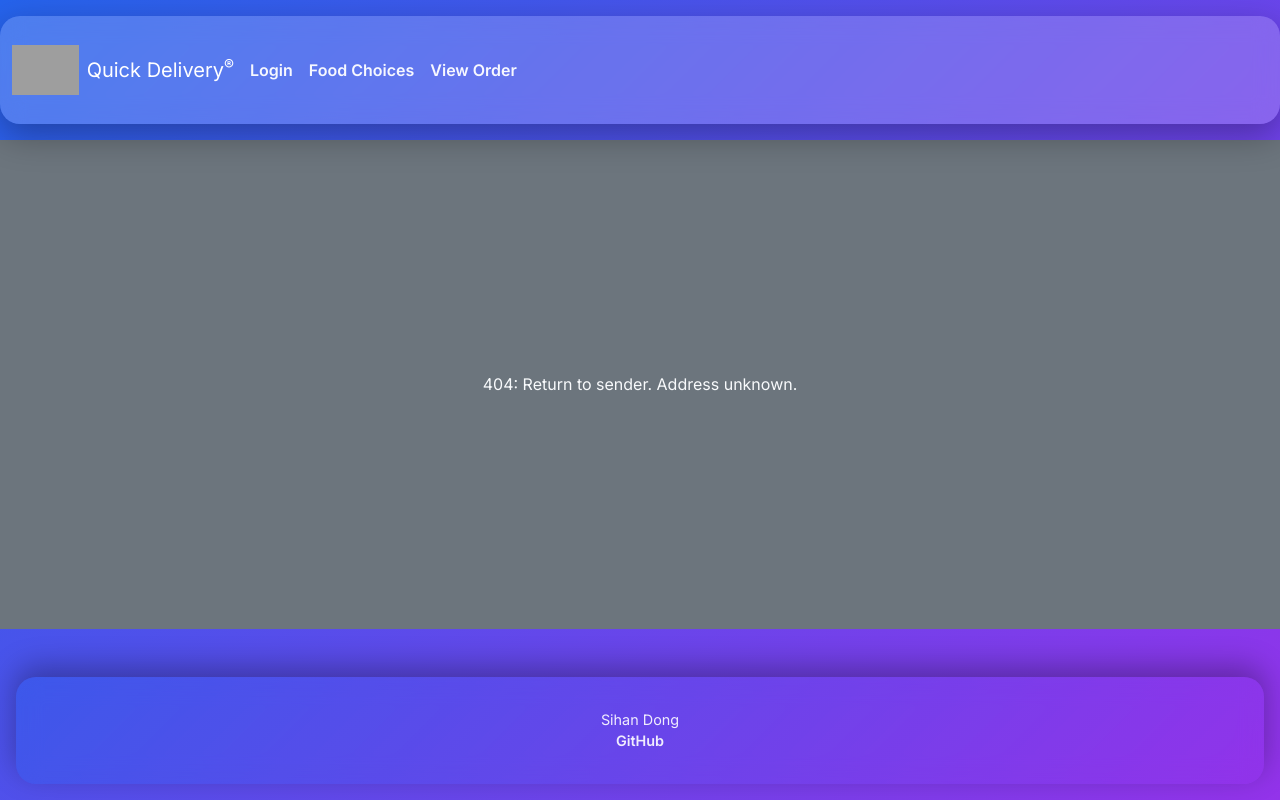
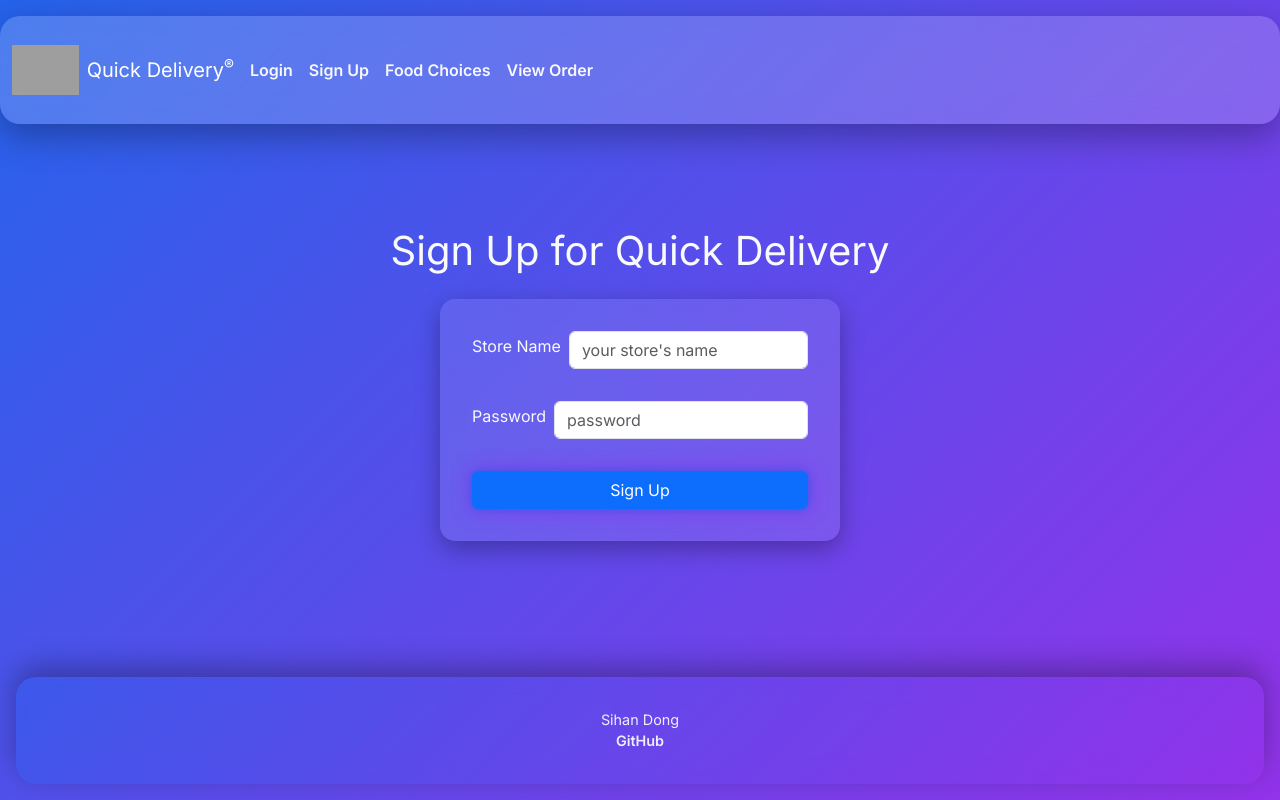
Before and after one commit to Sihan-Dong2007/QuickDeliver, a React (Vite) app: page /signup in a window 1280 px wide. Before the commit this address had no page. Built offline with nearby package versions, Linux system fonts and the light colour scheme; grey boxes are pictures that could not be loaded.

Commit message:
add a sign up interface

```diff
--- a/src/app.jsx
+++ b/src/app.jsx
@@ -1,15 +1,16 @@
-import React from 'react';
+import React, { useState } from 'react';
 import 'bootstrap/dist/css/bootstrap.min.css';
 import './app.css';
 
 import { BrowserRouter, NavLink, Route, Routes } from 'react-router-dom';
 import { Login } from './login/login';
+import { SignUp } from './signup/signup';
 import { Choices } from './choices/choices';
 import { Table } from './table/table';
 
+export default function App() {
+  const [currentUser, setCurrentUser] = useState(null); // 保存当前登录商店名
 
-
-export default function App() {
   return (
     <BrowserRouter>
       <div className="body">
@@ -17,9 +18,7 @@ export default function App() {
           <nav className="navbar navbar-dark">
             <div className="navbar-brand d-flex align-items-center gap-2">
               <img src="/logo.png" alt="Quick Delivery Logo" className="logo" />
-            <span>
-                Quick Delivery<sup>&reg;</sup>
-            </span>
+              <span>Quick Delivery<sup>&reg;</sup></span>
             </div>
 
             <menu className="navbar-nav flex-row gap-3">
@@ -29,27 +28,37 @@ export default function App() {
                 </NavLink>
               </li>
               <li className="nav-item">
-              <NavLink className="nav-link" to="choices">
+                <NavLink className="nav-link" to="/signup">
+                  Sign Up
+                </NavLink>
+              </li>
+              <li className="nav-item">
+                <NavLink className="nav-link" to="/choices">
                   Food Choices
                 </NavLink>
               </li>
               <li className="nav-item">
-              <NavLink className="nav-link" to="table">
+                <NavLink className="nav-link" to="/table">
                   View Order
                 </NavLink>
               </li>
             </menu>
+
+            {currentUser && (
+              <div className="text-light">
+                Logged in as: <strong>{currentUser}</strong>
+              </div>
+            )}
           </nav>
         </header>
 
-
         <Routes>
-        <Route path='/' element={<Login />} exact />
-        <Route path='/choices' element={<Choices />} />
-        <Route path='/table' element={<Table />} />
-        <Route path='*' element={<NotFound />} />
+          <Route path="/" element={<Login setCurrentUser={setCurrentUser} />} />
+          <Route path="/signup" element={<SignUp />} />
+          <Route path="/choices" element={<Choices currentUser={currentUser} />} />
+          <Route path="/table" element={<Table currentUser={currentUser} />} />
+          <Route path="*" element={<NotFound />} />
         </Routes>
-
 
         <footer className="mt-5">
           <div className="container-fluid text-center py-3">
@@ -69,5 +78,9 @@ export default function App() {
 }
 
 function NotFound() {
-  return <main className="container-fluid bg-secondary text-center">404: Return to sender. Address unknown.</main>;
+  return (
+    <main className="container-fluid bg-secondary text-center">
+      404: Return to sender. Address unknown.
+    </main>
+  );
 }
--- a/src/login/login.jsx
+++ b/src/login/login.jsx
@@ -1,45 +1,35 @@
-import React, { useState, useEffect } from 'react';
+import React, { useState } from 'react';
 import { useNavigate } from 'react-router-dom';
 import 'bootstrap/dist/css/bootstrap.min.css';
-
-
+import '../app.css';
 
 export function Login() {
-  const navigate = useNavigate();
-
   const [store, setStore] = useState('');
   const [password, setPassword] = useState('');
   const [error, setError] = useState('');
 
-  useEffect(() => {
-    const savedStore = localStorage.getItem('storeName');
-    if (savedStore) {
-      setStore(savedStore);
+  const navigate = useNavigate();
+
+  const handleLogin = (e) => {
+    e.preventDefault();
+
+    const users = JSON.parse(localStorage.getItem('users')) || [];
+    const user = users.find(u => u.store === store && u.password === password);
+
+    if (user) {
+      localStorage.setItem('currentUser', store);
+      setError('');
+      navigate('/choices');
+    } else {
+      setError('Store name or password is incorrect. Please Sign Up if you are new.');
     }
-  }, []);
-
-  function handleLogin(event) {
-    event.preventDefault();
-
-    if (!store || !password) {
-      setError('Please enter store name and password.');
-      return;
-    }
-
-    localStorage.setItem('storeName', store);
-
-    setError('');
-
-    navigate('/choices');
-  }
-
+  };
 
   return (
     <main className="container d-flex flex-column justify-content-center align-items-center py-5">
       <h1 className="mb-4">Welcome to Quick Delivery</h1>
 
       <form onSubmit={handleLogin} className="w-50">
-
         <div className="mb-3">
           <label className="form-label">Store</label>
           <input
@@ -71,6 +61,14 @@ export function Login() {
         <button type="submit" className="btn btn-primary w-100">
           Login
         </button>
+
+        <button
+          type="button"
+          className="btn btn-secondary w-100 mt-2"
+          onClick={() => navigate('/signup')}
+        >
+          Sign Up
+        </button>
       </form>
     </main>
   );
--- /dev/null
+++ b/src/signup/signup.jsx
@@ -0,0 +1,73 @@
+import React, { useState } from 'react';
+import 'bootstrap/dist/css/bootstrap.min.css';
+import '../app.css';
+
+import { useNavigate } from 'react-router-dom';
+
+export function SignUp() {
+  const [store, setStore] = useState('');
+  const [password, setPassword] = useState('');
+  const [error, setError] = useState('');
+  const navigate = useNavigate();
+
+  const handleSignUp = (e) => {
+    e.preventDefault();
+
+    if (!store || !password) {
+      setError('Please fill in both store name and password.');
+      return;
+    }
+
+    // 获取已有用户列表
+    const users = JSON.parse(localStorage.getItem('users') || '[]');
+
+    // 检查商店名是否已注册
+    if (users.find(u => u.store === store)) {
+      setError('Store name already registered. Please choose another.');
+      return;
+    }
+
+    // 保存新用户
+    users.push({ store, password });
+    localStorage.setItem('users', JSON.stringify(users));
+
+    // 注册完成跳转到登录页
+    alert('Sign Up successful! Please login.');
+    navigate('/');
+  };
+
+  return (
+    <main className="container d-flex flex-column justify-content-center align-items-center py-5">
+      <h1 className="mb-4">Sign Up for Quick Delivery</h1>
+
+      <form onSubmit={handleSignUp} className="w-50">
+
+        <div className="mb-3">
+          <label className="form-label">Store Name</label>
+          <input
+            type="text"
+            className="form-control"
+            placeholder="your store's name"
+            value={store}
+            onChange={(e) => setStore(e.target.value)}
+          />
+        </div>
+
+        <div className="mb-3">
+          <label className="form-label">Password</label>
+          <input
+            type="password"
+            className="form-control"
+            placeholder="password"
+            value={password}
+            onChange={(e) => setPassword(e.target.value)}
+          />
+        </div>
+
+        {error && <div className="alert alert-danger">{error}</div>}
+
+        <button type="submit" className="btn btn-primary w-100">Sign Up</button>
+      </form>
+    </main>
+  );
+}
```
Also changed, not shown: 1 other file (tests, documents, lock files or other folders). Lines whose indentation alone changed are shown as unchanged.
